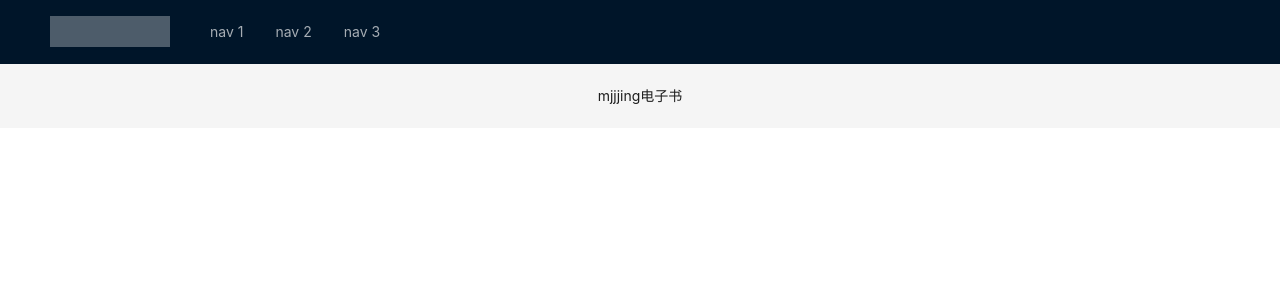
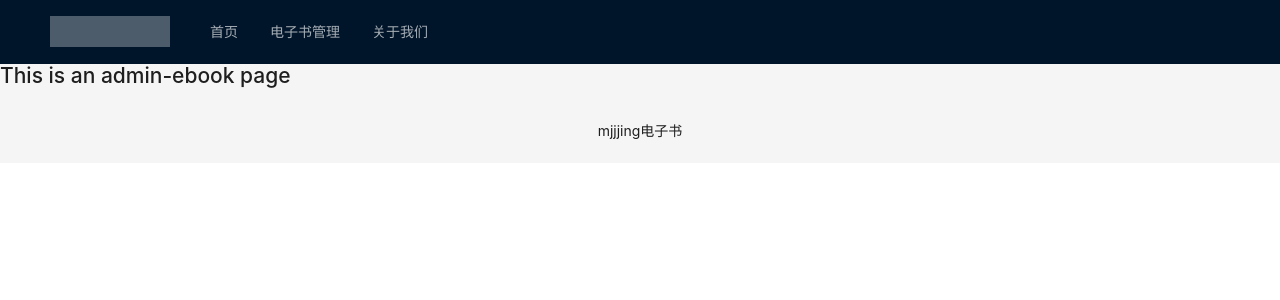
Before and after one commit to mjjjing/springboot-Study, a Vue app in the folder web/: page /admin/ebook in a window 1280 px wide. Shown: the top 300 px of the page. Built offline with nearby package versions, Linux system fonts and the light colour scheme; no server answers.

Commit message:
6.2 增加电子书管理页面 新页面开发：页面、路由、菜单

```diff
--- a/web/src/components/the-header.vue
+++ b/web/src/components/the-header.vue
@@ -9,9 +9,13 @@
         v-model:selectedKeys="selectedKeys1"
         :style="{ lineHeight: '64px' }"
     >
-      <a-menu-item key="1">nav 1</a-menu-item>
-      <a-menu-item key="2">nav 2</a-menu-item>
-      <a-menu-item key="3">nav 3</a-menu-item>
+      <a-menu-item key="home">
+        <router-link to="/">首页</router-link>
+      </a-menu-item>
+      <a-menu-item key="2">
+        <router-link to="/admin/ebook">电子书管理</router-link>
+      </a-menu-item>
+      <a-menu-item key="3">关于我们</a-menu-item>
     </a-menu>
   </a-layout-header>
 </template>
--- a/web/src/router/index.ts
+++ b/web/src/router/index.ts
@@ -1,6 +1,7 @@
 import { createRouter, createWebHistory, RouteRecordRaw } from 'vue-router'
 import HomeView from '../views/HomeView.vue'
 import AboutView from "@/views/AboutView.vue";
+import adminEbook from '@/views/admin/admin-ebook.vue';
 
 const routes: Array<RouteRecordRaw> = [
   {
@@ -15,7 +16,12 @@ const routes: Array<RouteRecordRaw> = [
     // this generates a separate chunk (about.[hash].js) for this route
     // which is lazy-loaded when the route is visited.
     component: () => import(/* webpackChunkName: "about" */ '../views/AboutView.vue')
-  }
+  },
+  {
+    path: '/admin/ebook',
+    name: 'admin-ebook',
+    component: adminEbook
+  },
 ]
 
 const router = createRouter({
--- /dev/null
+++ b/web/src/views/admin/admin-ebook.vue
@@ -0,0 +1,5 @@
+<template>
+  <div class="about">
+    <h1>This is an admin-ebook page</h1>
+  </div>
+</template>
```
